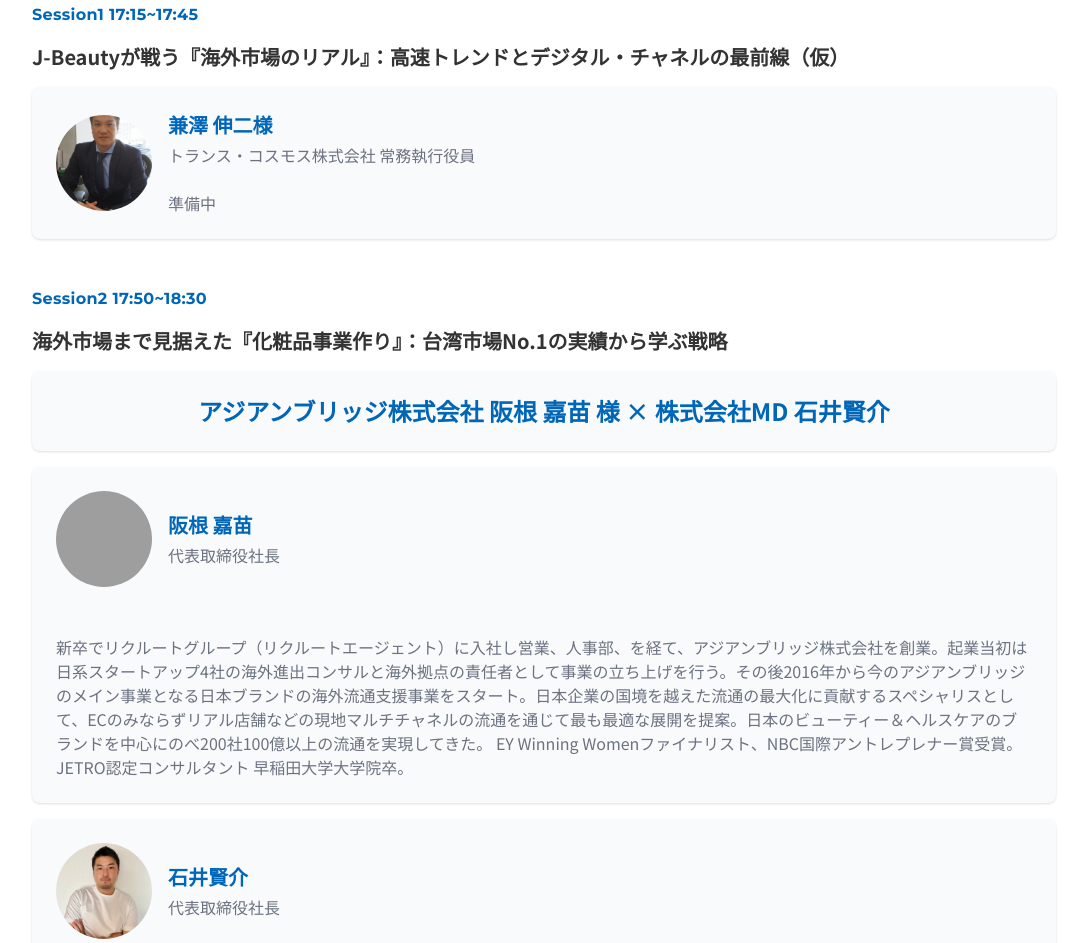
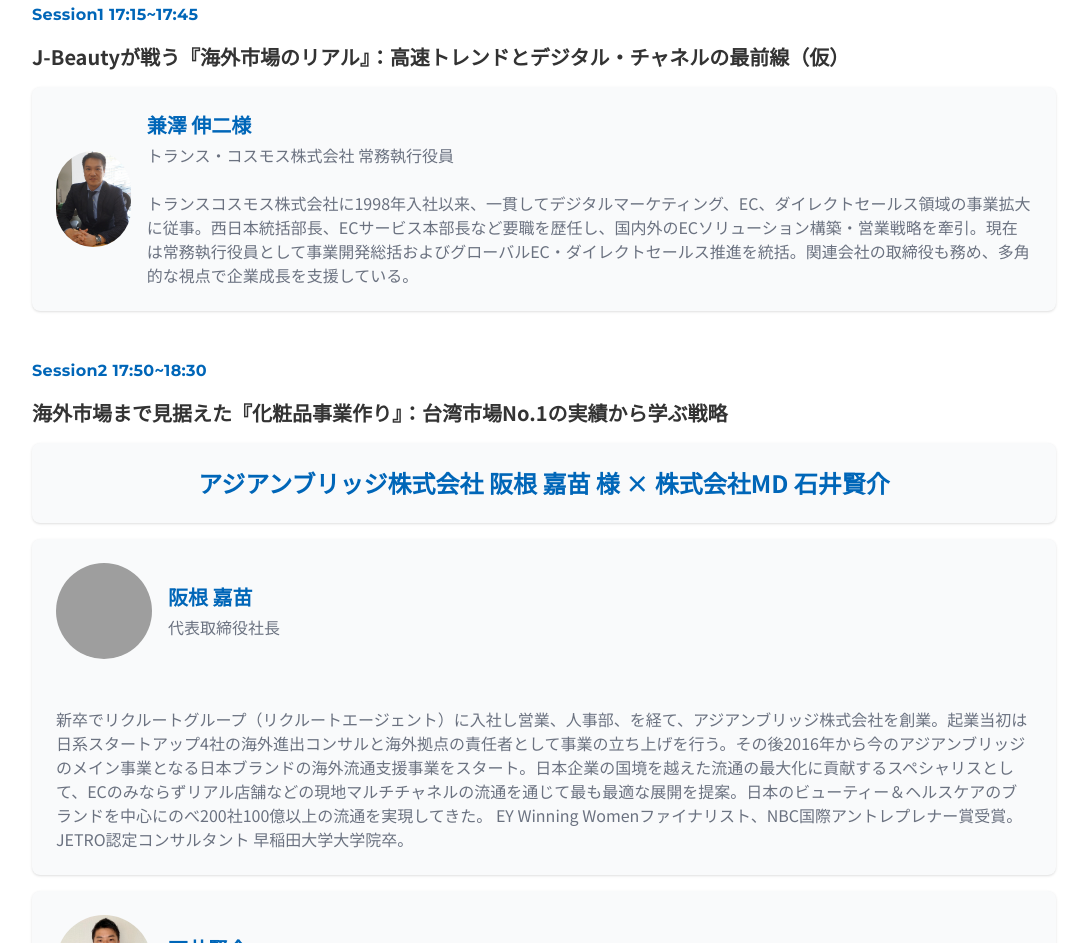
Before and after one commit to baycosme/Baycosme_NEXT-COSMETIC-EXPO-2025_1203, a plain HTML site: page index.html in a window 1280 px wide. Shown: the part 2646-3589 px from the top of the page, without its empty margins (96-1183 px from the left). Drawn offline with nearby package versions, Linux system fonts and the light colour scheme; grey boxes are pictures that could not be loaded.

Commit message:
Update index.html

```diff
--- a/index.html
+++ b/index.html
@@ -151,7 +151,7 @@
             トランス・コスモス株式会社 常務執行役員
             <br>
             <br>
-            準備中
+            トランスコスモス株式会社に1998年入社以来、一貫してデジタルマーケティング、EC、ダイレクトセールス領域の事業拡大に従事。西日本統括部長、ECサービス本部長など要職を歴任し、国内外のECソリューション構築・営業戦略を牽引。現在は常務執行役員として事業開発総括およびグローバルEC・ダイレクトセールス推進を統括。関連会社の取締役も務め、多角的な視点で企業成長を支援している。
           </p>
         </div>
       </div>
```
